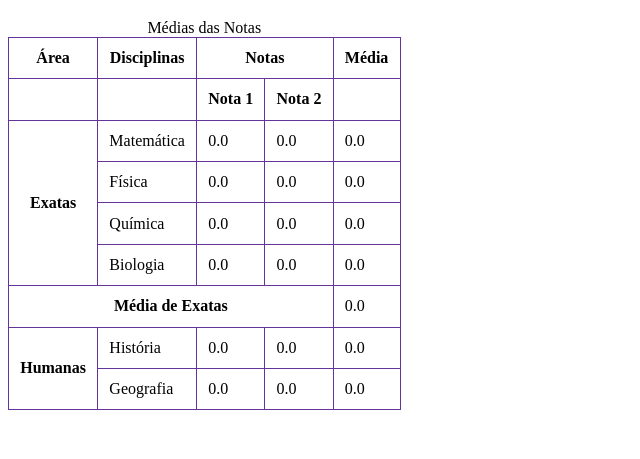
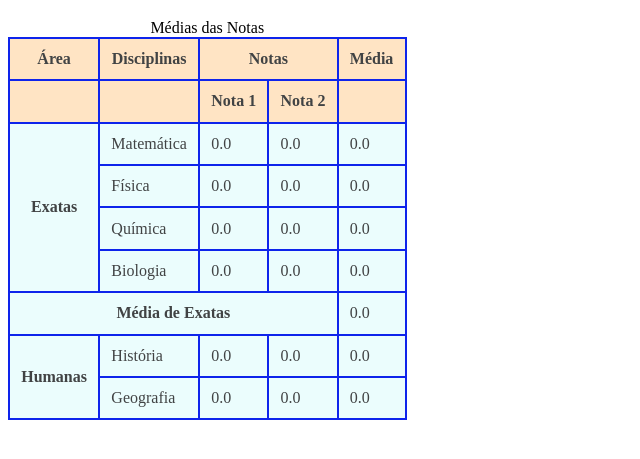
Before and after one commit to Crisps78/tabelas, a plain HTML site: page desafio tabela2/index.html in a window 1280 px wide. Shown: the part 61-520 px from the top of the page, without its empty margins (0-640 px from the left). Drawn offline with Linux system fonts and the light colour scheme.

Commit message:
new table

```diff
--- a/desafio tabela2/index.css
+++ b/desafio tabela2/index.css
@@ -1,10 +1,14 @@
+tbody {
+    color: rgb(65, 67, 68);
+    background-color: rgba(165, 247, 247, 0.228);
+}
 table {
     border-collapse: collapse;
 }
 td,th{
-    border: 1px solid rebeccapurple;
+    border: 2px solid rgb(14, 36, 235);
     padding: .7em;
 }
-thead > th{
-    background-color: aqua;
+.col1{
+    background-color: bisque;
 }
--- a/desafio tabela2/index.html
+++ b/desafio tabela2/index.html
@@ -12,22 +12,22 @@
         <thead>
             <caption>Médias das Notas</caption>
             <tr>
-                <th>Área</th>
-                <th>Disciplinas</th>
-                <th colspan="2">Notas</th>
+                <th scope="col" class="col1">Área</th>
+                <th scope="col" class="col1">Disciplinas</th>
+                <th scope="col" colspan="2" class="col1">Notas</th>
                 <!-- <th>Nota 1</th> -->
                 <!-- <th>Nota 2</th> -->
-                <th>Média</th>
+                <th scope="col" class="col1">Média</th>
             </tr>
             </thead>
 
             <tbody>
                 <tr>
-                    <th></th>
-                    <th></th>
-                    <th>Nota 1</th>
-                    <th>Nota 2</th>
-                    <th></th>
+                    <th class="col1"></th>
+                    <th class="col1"></th>
+                    <th class="col1">Nota 1</th>
+                    <th class="col1">Nota 2</th>
+                    <th class="col1"></th>
                     <!-- <th>Média</th> -->
                 </tr>
                 <tr>
```
Also changed, not shown: Agrupando Colunas com colgroup/index.html (added, +21 -0 lines).
